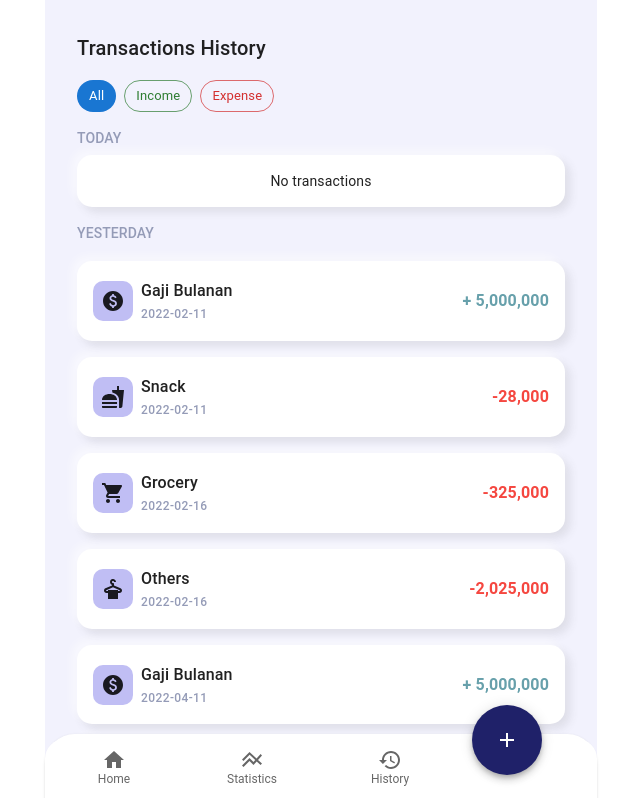
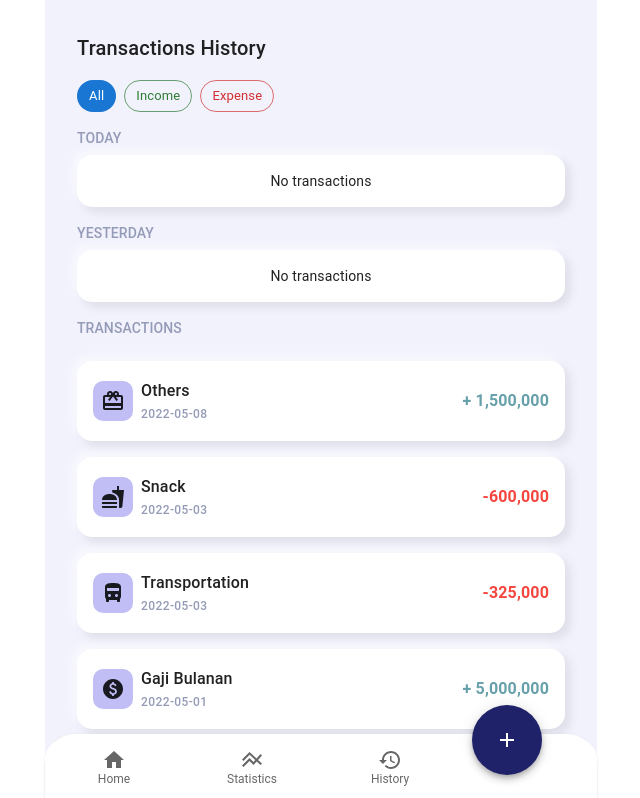
Before and after one commit to aynunnissa/expense-app, a React (Create React App) app: page /history in a window 1280 px wide. Shown: the top 798 px of the page, without its empty margins (319-959 px from the left). Built offline with nearby package versions, Linux system fonts and the light colour scheme.

Commit message:
Handle data in history page

```diff
--- a/src/History/index.tsx
+++ b/src/History/index.tsx
@@ -6,14 +6,32 @@ import { Notifications, ArrowDownward, ArrowUpward } from "@mui/icons-material";
 
 import HistoryItem from "./HistoryItem";
 import Card from '../UI/Card';
+import moment from 'moment';
 
 const History = () => {
 
-    const [type, setType] = React.useState<number>(0);
-    const expenses: readonly IExpense[] = useSelector((state: ExpenseState) => state.expenses, shallowEqual);
+    const [type, setType] = React.useState<number>(2);
+    const allExpenses: readonly IExpense[] = useSelector((state: ExpenseState) => state.expenses, shallowEqual);
+    const expenses = allExpenses.slice(0).reverse().slice(0, 31);
+    const todayTransactions = expenses.filter((transaction) => transaction.date === moment().format('YYYY-MM-DD'));
+    const yesterdayTransactions = expenses.filter((transaction) => transaction.date === moment().subtract(1, 'days').format('YYYY-MM-DD'));
+    const transactions = expenses.filter((transaction) => transaction.date !== moment().subtract(1, 'days').format('YYYY-MM-DD') && transaction.date !== moment().format('YYYY-MM-DD'));
+
+    const [filteredTodayTrans, setFilteredTodayTrans] = React.useState(todayTransactions);
+    const [filteredYestTrans, setFilteredYestTrans] = React.useState(yesterdayTransactions);
+    const [filteredTrans, setFilteredTrans] = React.useState(transactions);
 
     const handleTypeChange = (code: number) => {
         setType(code);
+        if (code === 2) {
+            setFilteredTodayTrans(todayTransactions);
+            setFilteredYestTrans(yesterdayTransactions);
+            setFilteredTrans(transactions);
+        } else if (code === 0 || code === 1) {
+            setFilteredTodayTrans(todayTransactions.filter((tr) => tr.type === code))
+            setFilteredYestTrans(yesterdayTransactions.filter((tr) => tr.type === code))
+            setFilteredTrans(transactions.filter((tr) => tr.type === code))
+        }
     }
 
     return(
@@ -24,23 +42,47 @@ const History = () => {
                 </Grid>
                 <Grid item xs={12}>
                     <Stack direction="row" spacing={1}>
-                        <Chip label="All" variant={type === 0 ? "filled" : "outlined"} color="primary" onClick={() => handleTypeChange(0)} />
-                        <Chip label="Income" variant={type === 1 ? "filled" : "outlined"} color="success" onClick={() => handleTypeChange(1)} />
-                        <Chip label="Expense" variant={type === 2 ? "filled" : "outlined"} color="error" onClick={() => handleTypeChange(2)} />
+                        <Chip label="All" variant={type === 2 ? "filled" : "outlined"} color="primary" onClick={() => handleTypeChange(2)} />
+                        <Chip label="Income" variant={type === 0 ? "filled" : "outlined"} color="success" onClick={() => handleTypeChange(0)} />
+                        <Chip label="Expense" variant={type === 1 ? "filled" : "outlined"} color="error" onClick={() => handleTypeChange(1)} />
                     </Stack>
                 </Grid>
                 <Grid item xs={12}>
                     <Typography variant="subtitle2" component="p" color="#949BB7" sx={{ paddingBottom: '5px' }}>TODAY</Typography>
-                    <Card><Typography variant="body2" component="p">No transactions</Typography></Card>
+                    {filteredTodayTrans.length <= 0 ?
+                        <Card><Typography variant="body2" component="p">No transactions</Typography></Card>
+                        : filteredTodayTrans.map((exp: IExpense) => (
+                            <HistoryItem
+                                key={exp.id}
+                                exp={exp}
+                            />
+                        ))
+                    }
+
                 </Grid>
                 <Grid item xs={12}>
-                    <Typography variant="subtitle2" component="p" color="#949BB7">YESTERDAY</Typography>
-                    {expenses.map((exp: IExpense) => (
-                        <HistoryItem
-                            key={exp.id}
-                            exp={exp}
-                        />
-                    ))}
+                    <Typography variant="subtitle2" component="p" color="#949BB7" sx={{ paddingBottom: '5px' }}>YESTERDAY</Typography>
+                    {filteredYestTrans.length <= 0 ?
+                        <Card><Typography variant="body2" component="p">No transactions</Typography></Card>
+                        : filteredYestTrans.map((exp: IExpense) => (
+                            <HistoryItem
+                                key={exp.id}
+                                exp={exp}
+                            />
+                        ))
+                    }
+                </Grid>
+                <Grid item xs={12}>
+                    <Typography variant="subtitle2" component="p" color="#949BB7" sx={{ paddingBottom: '5px' }}>TRANSACTIONS</Typography>
+                    {filteredTrans.length <= 0 ?
+                        <Card><Typography variant="body2" component="p">No transactions</Typography></Card>
+                        : filteredTrans.map((exp: IExpense) => (
+                            <HistoryItem
+                                key={exp.id}
+                                exp={exp}
+                            />
+                        ))
+                    }
                 </Grid>
             </Grid>
         </>
```
